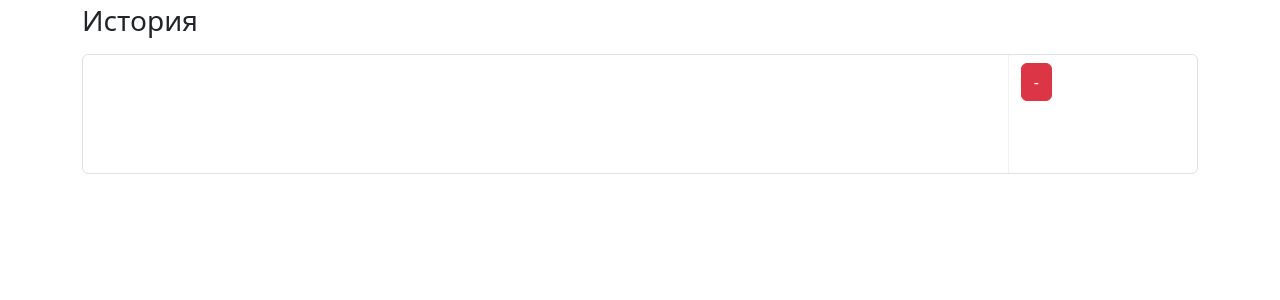
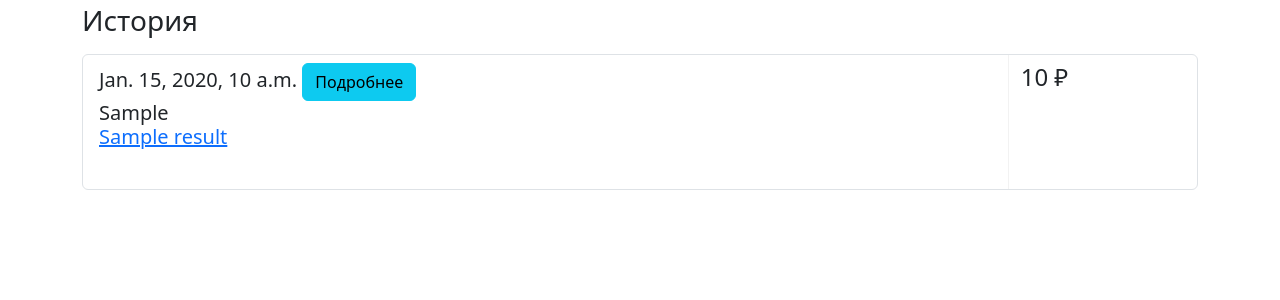
Before and after one commit to AlexandrBxbrxv/Medical_Diagnostics, a Django app: page /users/history/ in a window 1280 px wide. Shown: the part 56-356 px from the top of the page. Run offline with Django 4.2, Linux system fonts and the light colour scheme; a user stored in the database is signed in; tables that the repository leaves empty hold one stand-in row (values such as "Sample post").

Commit message:
шаблон для просмотра истории

```diff
--- a/users/templates/users/history_list.html
+++ b/users/templates/users/history_list.html
@@ -11,11 +11,12 @@
           <div class="row">
             <div class="col-10">
               <h5 class="mb-1">
-                {% if object.analysis %}
-                <a href="{% url 'services:analysis_detail' object.analysis.pk %}">{{ object.analysis.title|truncatechars:85 }}</a>
-                {% endif %}
-                {% if object.appointment %}
-                <a href="{% url 'services:appointment_detail' object.appointment.pk %}">{{ object.appointment.title|truncatechars:85 }}</a>
+                {{ object.payment_daytime }} <a class="btn btn-info" href="{% url 'users:history_detail' object.pk %}">Подробнее</a> <br>
+                {{ object.service_info|truncatechars:85 }}<br>
+                {% if object.result %}
+                <a href="{% url 'services:result_detail' object.result.pk %}">{{ object.result.title|truncatechars:85 }}</a>
+                {% else %}
+                Результат ещё не готов
                 {% endif %}
               </h5>
               <p class="mb-1">
@@ -29,13 +30,7 @@
                      style="position: absolute; left: 83%; top: 0; bottom: 0; width: 1px; background-color: #ccc;"></div>
 
                 <div class="d-flex w-100 justify-content-between">
-                  {% if object.analysis %}
-                  <h4 class="mb-1">{{ object.analysis.price }} ₽</h4>
-                {% endif %}
-                {% if object.appointment %}
-                  <h4 class="mb-1">{{ object.appointment.price }} ₽</h4>
-                {% endif %}
-                  <h4><a href="#" class="btn btn-danger">-</a></h4>
+                  <h4 class="mb-1">{{ object.price }} ₽</h4>
                 </div>
 
               </div>
```
